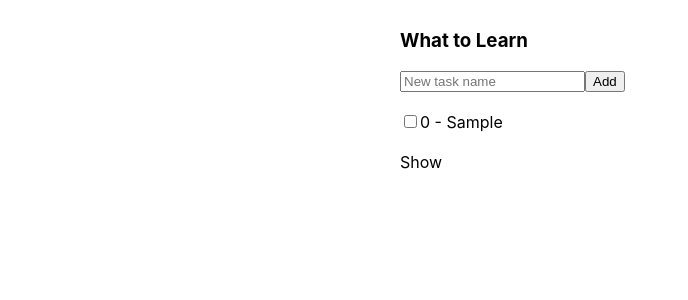
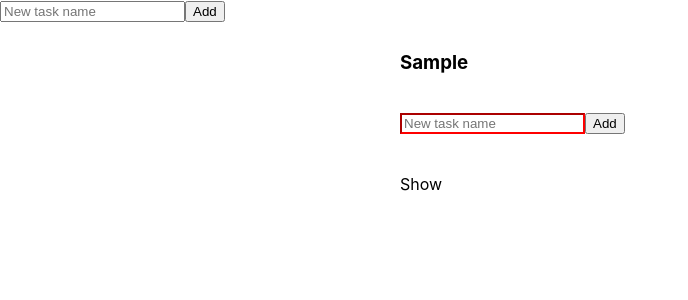
Before and after one commit to Tatiana-256/To-do-list, a React (Create React App) app: page / in a window 1280 px wide. Both pictures are taken after typing "Sample" into the empty fields and a click on the button "Add". Shown: the top 300 px of the page, without its empty margins (0-688 px from the left). Built offline with nearby package versions, Linux system fonts and the light colour scheme.

Commit message:
add new lists for tasks

```diff
--- a/src/App.css
+++ b/src/App.css
@@ -1,5 +1,6 @@
 .App {
-
+    display: flex;
+    flex-direction: row;
 }
 
 .todoList {
--- a/src/App.js
+++ b/src/App.js
@@ -1,116 +1,58 @@
 import React from 'react';
 import './App.css';
-import TodoListHeader from "./components/TodoListHeader";
-import TodoListTasks from "./components/TodoListTasks";
-import TodoListFooter from "./components/TodoListFooter";
+import ToDoList from "./ToDoList";
+import AddNewItemForm from "./components/AddNewItemForm";
 
 class App extends React.Component {
-
-    constructor(props) {
-        super(props);
-
+    state = {
+        toDoLists: [
+        ]
     }
 
-    componentDidMount() {
-        this.restoreState()
-    }
-
-    state = {
-        tasks: [],
-        filterValue: "All",
-
-    }
-
-    nextTaskId = 0
+componentDidMount() {
+    this.restoreState()
+}
 
     saveState = () => {
-        localStorage.setItem('our-state', JSON.stringify(this.state))
+        localStorage.setItem('ToDolist', JSON.stringify(this.state))
     }
 
     restoreState = () => {
-        let state = {
-            task: [],
-            filterValue: "All"
-        }
-        let stateAsString = localStorage.getItem('our-state')
+        let state = this.state
+        let stateAsString = localStorage.getItem('ToDolist')
         if (stateAsString) {
             state = JSON.parse(stateAsString)
         }
         this.setState(state, () => {
-            this.state.tasks.forEach(task => {
-                if (task.id >= this.nextTaskId) {
-                    this.nextTaskId = task.id + 1
+            this.state.toDoLists.forEach(list => {
+                if (list.id >= this.nextTaskId) {
+                    this.nextToDoListId = list.id + 1
                 }
             })
         })
     }
 
-    onAddTaskClick = (newText) => {
-        let newTask = {
-            id: this.nextTaskId,
-            title: newText,
-            isDone: false,
-            priority: 'low'
+
+    nextToDoListId = 0
+
+    addToDoList = (toDoListName) =>{
+        let newList ={
+            title: toDoListName,
+            id: this.nextToDoListId
         }
-        this.nextTaskId++
-        let newTasks = [...this.state.tasks, newTask]
-        this.setState({tasks: newTasks}, () => {
-            this.saveState()
-        })
-
+        this.nextToDoListId++
+        this.setState({toDoLists: [...this.state.toDoLists, newList]}, ()=>{this.saveState()})
     }
 
-    changeFilter = (newFilterValue) => {
-        this.setState({filterValue: newFilterValue}, () => {
-            this.saveState()
-        })
-    }
-
-    changeStatus = (taskId, isDone) => {
-        this.changeTask(taskId, {isDone: isDone})
-    }
-
-    changeTitle = (taskId, title) => {
-        this.changeTask(taskId, {title: title})
-    }
-
-    changeTask = (taskId, obj) => {
-        let newTasks = this.state.tasks.map(t => {
-                if (t.id != taskId) {
-                    return t
-                } else {
-                    return {...t, ...obj}
-                }
-            }
-        )
-        this.setState({tasks: newTasks}, () => {
-            this.saveState()
-        })
-    }
-
-
     render = () => {
-
+        let toDoList = this.state.toDoLists.map(list => <ToDoList id={list.id} title={list.title}/>)
         return (
-            <div className="App">
-                <div className="todoList">
-                    <TodoListHeader onAddTaskClick={this.onAddTaskClick}/>
-                    <TodoListTasks
-                        changeTitle={this.changeTitle}
-                        changeStatus={this.changeStatus}
-                        tasks={this.state.tasks.filter(t => {
-                            if (this.state.filterValue === 'All') {
-                                return true
-                            }
-                            if (this.state.filterValue === 'Completed') {
-                                return t.isDone === true
-                            }
-                            if (this.state.filterValue === 'Active') {
-                                return t.isDone === false
-                            }
-                        })}/>
-                    <TodoListFooter isHidden={this.state.isHidden} filterValue={this.state.filterValue}
-                                    changeFilter={this.changeFilter}/>
+            <div>
+                <div>
+                  <AddNewItemForm addItem={this.addToDoList}/>
+                </div>
+                <div className="App">
+                    {toDoList}
                 </div>
             </div>
         );
--- /dev/null
+++ b/src/ToDoList.jsx
@@ -0,0 +1,120 @@
+import React from 'react';
+import './App.css';
+// import TodoListHeader from "./components/TodoListHeader";
+import TodoListTasks from "./components/TodoListTasks";
+import TodoListFooter from "./components/TodoListFooter";
+import TodoListTitle from "./components/TodoListTitle";
+import AddNewItemForm from "./components/AddNewItemForm";
+
+class ToDoList extends React.Component {
+
+    constructor(props) {
+        super(props);
+
+    }
+
+    componentDidMount() {
+        this.restoreState()
+    }
+
+    state = {
+        tasks: [],
+        filterValue: "All",
+
+    }
+
+    nextTaskId = 0
+
+    saveState = () => {
+        localStorage.setItem('our-state' + this.props.id, JSON.stringify(this.state))
+    }
+
+    restoreState = () => {
+        let state = {
+            task: [],
+            filterValue: "All"
+        }
+        let stateAsString = localStorage.getItem('our-state'+ this.props.id)
+        if (stateAsString) {
+            state = JSON.parse(stateAsString)
+        }
+        this.setState(state, () => {
+            this.state.tasks.forEach(task => {
+                if (task.id >= this.nextTaskId) {
+                    this.nextTaskId = task.id + 1
+                }
+            })
+        })
+    }
+
+    addItem = (newText) => {
+        let newTask = {
+            id: this.nextTaskId,
+            title: newText,
+            isDone: false,
+            priority: 'low'
+        }
+        this.nextTaskId++
+        let newTasks = [...this.state.tasks, newTask]
+        this.setState({tasks: newTasks}, () => {
+            this.saveState()
+        })
+
+    }
+
+    changeFilter = (newFilterValue) => {
+        this.setState({filterValue: newFilterValue}, () => {
+            this.saveState()
+        })
+    }
+
+    changeStatus = (taskId, isDone) => {
+        this.changeTask(taskId, {isDone: isDone})
+    }
+
+    changeTitle = (taskId, title) => {
+        this.changeTask(taskId, {title: title})
+    }
+
+    changeTask = (taskId, obj) => {
+        let newTasks = this.state.tasks.map(t => {
+                if (t.id != taskId) {
+                    return t
+                } else {
+                    return {...t, ...obj}
+                }
+            }
+        )
+        this.setState({tasks: newTasks}, () => {
+            this.saveState()
+        })
+    }
+
+
+    render = () => {
+        return (
+                <div className="todoList">
+                    <TodoListTitle title={this.props.title}/>
+                    <AddNewItemForm addItem={this.addItem}/>
+                    <TodoListTasks
+                        changeTitle={this.changeTitle}
+                        changeStatus={this.changeStatus}
+                        tasks={this.state.tasks.filter(t => {
+                            if (this.state.filterValue === 'All') {
+                                return true
+                            }
+                            if (this.state.filterValue === 'Completed') {
+                                return t.isDone === true
+                            }
+                            if (this.state.filterValue === 'Active') {
+                                return t.isDone === false
+                            }
+                        })}/>
+                    <TodoListFooter isHidden={this.state.isHidden} filterValue={this.state.filterValue}
+                                    changeFilter={this.changeFilter}/>
+                </div>
+        );
+    }
+}
+
+export default ToDoList;
--- /dev/null
+++ b/src/components/AddNewItemForm.jsx
@@ -0,0 +1,50 @@
+import React from 'react';
+
+class AddNewItemForm extends React.Component {
+    state = {
+        error: true,
+        itemName: ''
+    }
+
+
+    onAddItemClick = () => {
+        let newTask = this.state.itemName
+        this.setState({itemName: ''})
+        if (newTask === '') {
+            this.setState({error: true})
+        } else {
+            this.setState({error: false})
+            this.props.addItem(newTask)
+        }
+
+    }
+
+    onItemChange = (event) => {
+        this.setState({
+            error: false,
+            itemName: event.currentTarget.value
+        })
+    }
+
+    onKeyPress = (e) => {
+        if (e.key === "Enter") {
+            this.onAddItemClick()
+        }
+    }
+
+    render() {
+        return <div>
+            <div className="todoList-newTaskForm">
+                <input value={this.state.itemName} onChange={this.onItemChange}
+                       type="text"
+                       onKeyPress={this.onKeyPress}
+                       placeholder="New task name"
+                       className={this.state.error ? 'error' : ''}
+                />
+                <button onClick={this.onAddItemClick}>Add</button>
+            </div>
+        </div>
+    }
+}
+
+export default AddNewItemForm
--- a/src/components/TodoListHeader.jsx
+++ b/src/components/TodoListHeader.jsx
@@ -1,52 +1,56 @@
 import React from 'react';
 import '../App.css';
+import TodoListTitle from "./TodoListTitle";
+import AddNewItemForm from "./AddNewItemForm";
 
 class TodoListHeader extends React.Component {
 
-    state = {
-        error: true,
-        title: ''
-    }
-
-
-    onAddTaskClick = () => {
-        let newTask = this.state.title
-        this.setState({title: ''})
-        if (newTask === '') {
-            this.setState({error: true})
-        } else {
-            this.setState({error: false})
-            this.props.onAddTaskClick(newTask)
-        }
-
-    }
-
-    onTitleChange = (event) => {
-        this.setState({
-            error: false,
-            title: event.currentTarget.value
-        })
-    }
-
-    onKeyPress = (e) => {
-        if (e.key === "Enter") {
-            this.onAddTaskClick()
-        }
-    }
+    // state = {
+    //     error: true,
+    //     title: ''
+    // }
+    //
+    //
+    // onAddTaskClick = () => {
+    //     let newTask = this.state.title
+    //     this.setState({title: ''})
+    //     if (newTask === '') {
+    //         this.setState({error: true})
+    //     } else {
+    //         this.setState({error: false})
+    //         this.props.onAddTaskClick(newTask)
+    //     }
+    //
+    // }
+    //
+    // onTitleChange = (event) => {
+    //     this.setState({
+    //         error: false,
+    //         title: event.currentTarget.value
+    //     })
+    // }
+    //
+    // onKeyPress = (e) => {
+    //     if (e.key === "Enter") {
+    //         this.onAddTaskClick()
+    //     }
+    // }
 
 
     render() {
         return (<div className="todoList-header">
-                <h3 className="todoList-header__title">What to Learn</h3>
-                <div className="todoList-newTaskForm">
-                    <input value={this.state.title} onChange={this.onTitleChange}
-                           type="text"
-                           onKeyPress={this.onKeyPress}
-                           placeholder="New task name"
-                           className={this.state.error ? 'error' : ''}
-                    />
-                    <button onClick={this.onAddTaskClick} >Add</button>
-                </div>
+                <TodoListTitle title={this.props.title}/>
+                <AddNewItemForm/>
+                {/*<h3 className="todoList-header__title">{this.props.title}</h3>*/}
+                {/*<div className="todoList-newTaskForm">*/}
+
+                {/*<input value={this.state.title} onChange={this.onTitleChange}*/}
+                {/*       type="text"*/}
+                {/*       onKeyPress={this.onKeyPress}*/}
+                {/*       placeholder="New task name"*/}
+                {/*       className={this.state.error ? 'error' : ''}*/}
+                {/*/>*/}
+                {/*<button onClick={this.onAddTaskClick} >Add</button>*/}
             </div>
         );
     }
--- /dev/null
+++ b/src/components/TodoListTitle.jsx
@@ -0,0 +1,12 @@
+import React from "react";
+
+
+const TodoListTitle = (props) => {
+    return <div>
+        <h3 className="todoList-header__title">{props.title}</h3>
+        <div className="todoList-newTaskForm">
+        </div>
+    </div>
+}
+
+export default TodoListTitle
```
